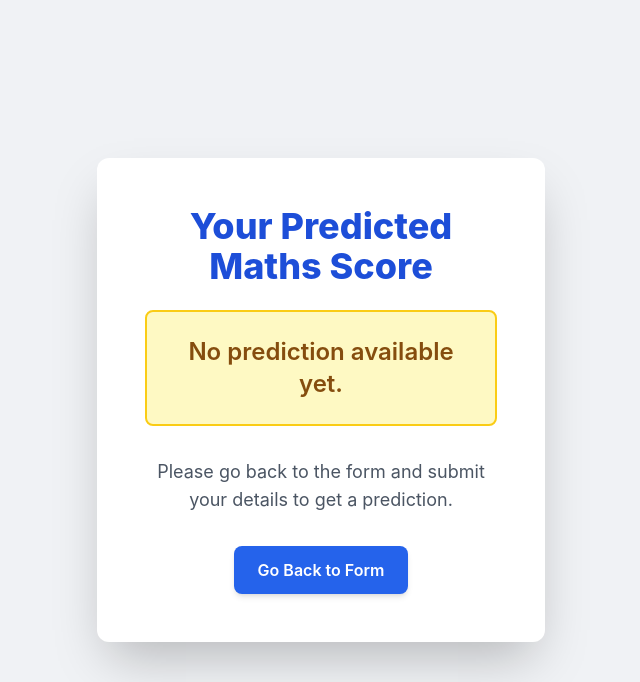
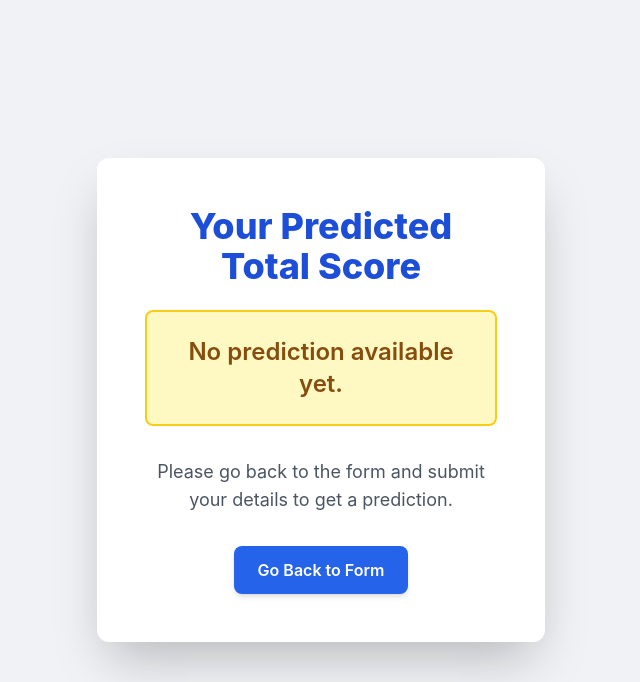
Before and after one commit to shivamguljani13/END_TO_END_ML_project, a Flask app: template templates/index.html in a window 1280 px wide. Shown: the top 682 px of the page, without its empty margins (319-959 px from the left). Run offline with Flask 3, Linux system fonts and the light colour scheme; the template is opened without the code that fills it, so the values that code supplies are empty; some libraries are stand-ins or nearby versions.

Commit message:
"documentation and some tweaking"

```diff
--- a/setup.py
+++ b/setup.py
@@ -21,7 +21,7 @@ def get_requirements(file_path: str) -> List[str]:
 setup(
     name='mlproject_requirements',
     version='0.1',
-    author='Shivam',
+    author='Shivam Guljani',
     packages=find_packages(),
     install_requires=get_requirements('requirements.txt'),
 
--- a/templates/home.html
+++ b/templates/home.html
@@ -206,7 +206,7 @@
                     placeholder="Enter your Writing Score" min='0' max='100' required />
             </div>
             <div class="mb-3">
-                <input class="btn btn-primary" type="submit" value="Predict your Maths Score" />
+                <input class="btn btn-primary" type="submit" value="Predict your Total Score" />
             </div>
         </form>
     </div>
--- a/templates/index.html
+++ b/templates/index.html
@@ -16,7 +16,7 @@
 <body class="flex items-center justify-center min-h-screen p-4">
     <div class="bg-white p-8 md:p-12 rounded-xl shadow-2xl w-full max-w-md text-center">
         <h1 class="text-3xl md:text-4xl font-extrabold text-blue-700 mb-6">
-            Your Predicted Maths Score
+            Your Predicted Total Score
         </h1>
 
         {% if results is defined and results is not none %}
@@ -26,7 +26,7 @@
                 </p>
             </div>
             <p class="text-gray-600 text-lg mb-8">
-                This is your estimated Maths score based on the information you provided.
+                This is your estimated Total score based on the information you provided.
             </p>
         {% else %}
             <div class="bg-yellow-100 border-2 border-yellow-400 text-yellow-800 p-6 rounded-lg mb-8">
```
Also changed, not shown: 3 other files.
